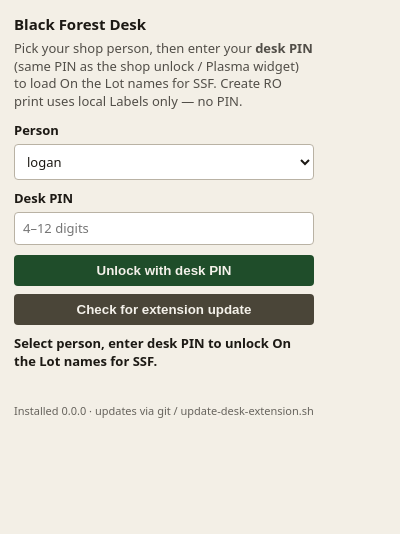
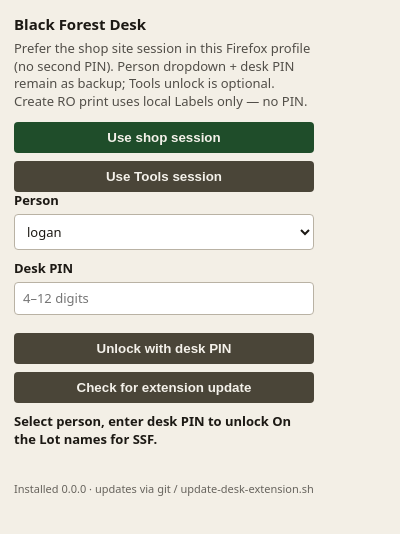
Before and after one commit to BlackForestPorsche/label-connect, a browser extension: page extension/chromium/popup.html in a window 400 px wide. Drawn offline with Linux system fonts and the light colour scheme.

Commit message:
Desk 0.1.9: popup.html (shared+firefox+chromium)

```diff
--- a/extension/chromium/popup.html
+++ b/extension/chromium/popup.html
@@ -79,14 +79,16 @@
   <body>
     <h1>Black Forest Desk</h1>
     <p>
-      Pick your shop person, then enter your <strong>desk PIN</strong> (same PIN as the shop unlock / Plasma widget) to load On the Lot names for SSF.
+      Prefer the shop site session in this Firefox profile (no second PIN). Person dropdown + desk PIN remain as backup; Tools unlock is optional.
       Create RO print uses local Labels only — no PIN.
     </p>
+    <button id="useShopSession" type="button">Use shop session</button>
+    <button id="useTools" class="secondary" type="button">Use Tools session</button>
     <label for="person">Person</label>
     <select id="person" autocomplete="username" aria-label="Shop person"></select>
     <label for="pin">Desk PIN</label>
     <input id="pin" type="password" autocomplete="current-password" inputmode="numeric" placeholder="4–12 digits" />
-    <button id="unlock" type="button">Unlock with desk PIN</button>
+    <button id="unlock" class="secondary" type="button">Unlock with desk PIN</button>
     <button id="checkUpdate" class="secondary" type="button">Check for extension update</button>
     <div id="status" role="status"></div>
     <div id="update" role="status"></div>
```
Also changed, not shown: extension/firefox/popup.html (+4 -2 lines), extension/shared/popup.html (+4 -2 lines).
